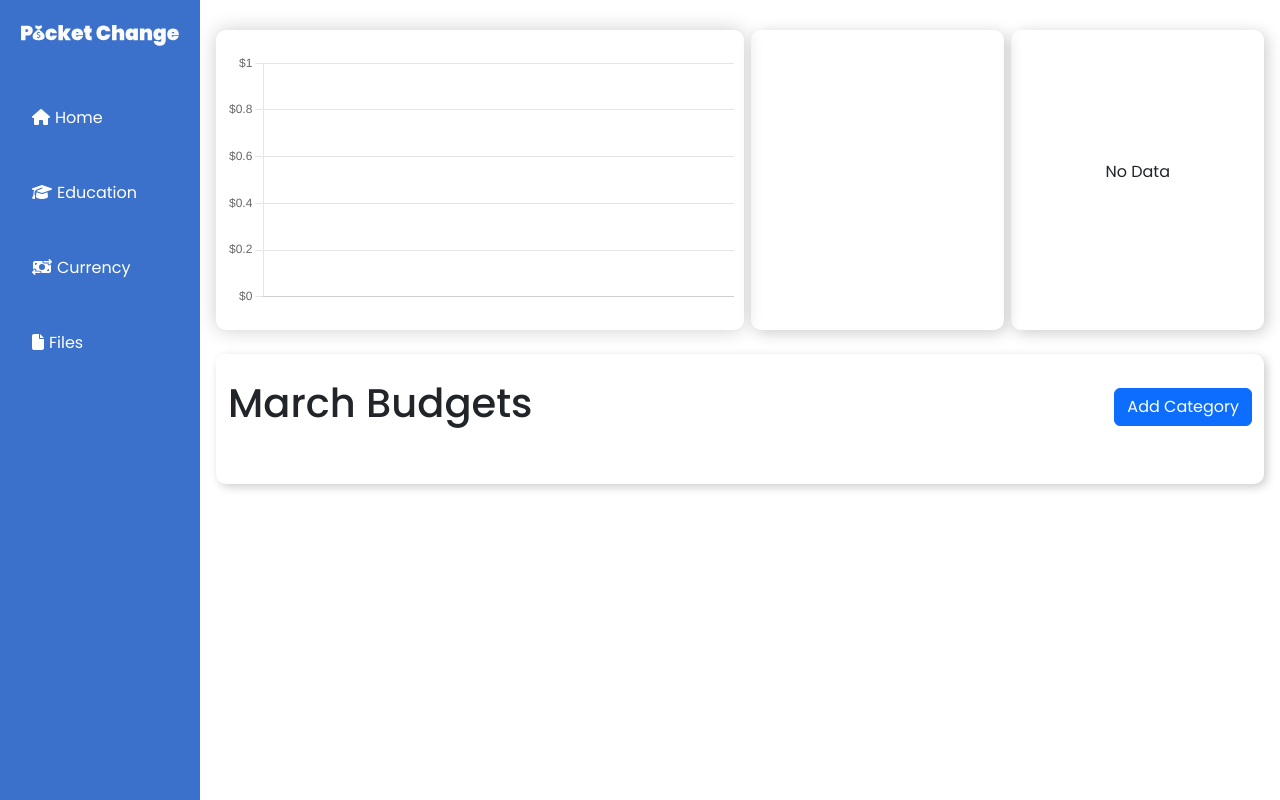
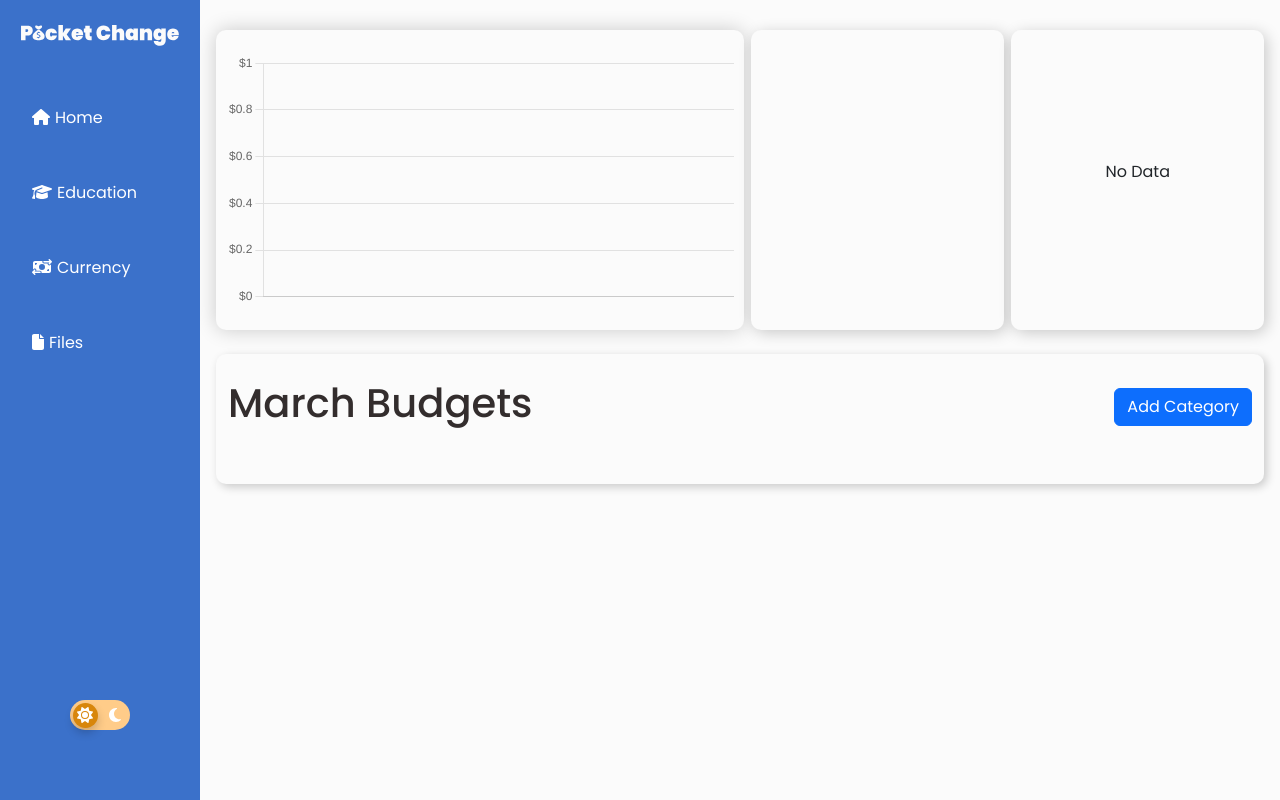
Before and after one commit to Ale4ero/budget-app, a React (Create React App) app: page / in a window 1280 px wide. Built offline with nearby package versions, Linux system fonts and the light colour scheme.

Commit message:
dark mode update

```diff
--- a/src/App.css
+++ b/src/App.css
@@ -10,11 +10,22 @@
     --dark: #332D2D;
     --gray: #515152;
     --light: #FBFBFB;
+    --color: #332D2D;
+    --bodyBg: #FBFBFB;
+    --contBg: #FBFBFB;
+    --red: #EE4266;
+}
+
+[data-theme="dark"] {
+    --bodyBg: #1c2e3b;
+    --contBg: #2a3a46;
+    --color: #FBFBFB;
 }
 
 .App{
     width: 100vw;
     height: 100vh;
+    background-color: var(--bodyBg);
 }
 
 .center{
@@ -56,6 +67,7 @@
     display: flex;
     align-items: center;
     justify-content: center;
+    background-color: var(--contBg);
 }
 
 .donutGraph{
@@ -67,6 +79,7 @@
     padding: 10px;
     display: flex;
     justify-content: center;
+    background-color: var(--contBg);
 }
 
 .dataContainer{
@@ -77,11 +90,13 @@
     height:100%;
     padding: 5px;
     /* display: flexbox; */
+    background-color: var(--contBg);
 }
 
 .totalDetails{
     margin-top: 10px;
     margin: 0 10px;
+    color: var(--color);
 }
 
 
@@ -96,10 +111,18 @@
     /* background-color: #756388; */
 }
 
+.budgetCard{
+    color: var(--color);
+    background-color: var(--bodyBg);
+    border-radius: 5px;
+}
+
 .budgetsContainer {
     box-shadow: 3px 3px 10px rgba(0, 0, 0, 0.2);
     border-radius: 10px;
     padding: 25px;
+    background-color: var(--contBg);
+    color: var(--color);
 }
 
 .budgetGrid{
@@ -119,6 +142,16 @@
     z-index: 1;
 
     transition: 0.4s;
+}
+
+.side-nav-bottom{
+    position: absolute;
+    bottom: 0;
+    display: flex;
+    align-items: center;
+    justify-content: center;
+    width: 100%;
+    padding-bottom: 70px;
 }
 
 
@@ -188,11 +221,11 @@
 .deleteButton{
     padding: 0;
     /* margin: 0; */
-    width: 20px;
-    height: 20px;
-    border: red solid 1px;
+    width: 25px;
+    height: 25px;
+    border: var(--red) solid 1px;
     border-radius: 5px;
-    color: red;
+    color: var(--red);
     display: flex;
     align-items: center;
     justify-content: center;
@@ -201,10 +234,10 @@
 
 .deleteButton:hover{
     cursor: pointer;
-    background-color: rgba(255, 0, 0, 0.2);
-    scale: 1.3;
+    background-color: var(--red);
+    color:#ffffff;
+    scale: 1.1;
 }
-
 
 
 
--- a/src/App.js
+++ b/src/App.js
@@ -45,6 +45,9 @@ function App() {
 
 
 
+
+
+
   function openAddExpenseModal(budgetId){
     setShowAddExpenseModal(true)
     setAddExpenseModalModalId(budgetId)
@@ -55,8 +58,6 @@ function App() {
     setConfirmModalBudgetId(budgetId)
     setConfirmModalBudgetName(budgetName)
   }
-
-
 
 
 
@@ -76,6 +77,9 @@ function App() {
     const catNames= []
     const catSpending = []
     const catMax = []
+    var chartColor = "#666"
+
+
 
     function getChartData(){
       for(var i = 0; i < budgets.length; i++ ){
@@ -88,8 +92,22 @@ function App() {
       }
     }
 
+    function checkTheme(){
+      if (document.querySelector("body").getAttribute('data-theme') === 'dark'){
+        console.log("I know the theme is dark")
+        chartColor = "#F2EFF2"
+      }else{
+        console.log("theme is light")
+        chartColor = "#666"
+      }
+    }
+
+
+
 
     getChartData()
+
+    checkTheme()
 
     setBarChartData({
       labels: catNames,
@@ -134,7 +152,10 @@ function App() {
             drawOnChartArea: false,
             drawTicks: false
           },
-          beginAtZero: true
+          beginAtZero: true,
+          ticks: {
+            color: chartColor
+          }
         },
         y: {
           beginAtZero: true,
@@ -146,7 +167,8 @@ function App() {
                 style: "currency",
                 minimumFractionDigits: 0
               }).format(value)
-            }
+            },
+            color: chartColor
           }
         }
 
@@ -159,7 +181,10 @@ function App() {
       responsive: true,
       plugins: {
         legend: {
-          position: 'top'
+          position: 'top',
+          labels: {
+            color: chartColor
+          }
         }
       },
     })
--- /dev/null
+++ b/src/DarkMode/DarkMode.css
@@ -0,0 +1,83 @@
+.dark_mode {
+    margin-top: 20px;
+    color: white;
+}
+
+.sunIcon{
+
+    position: absolute;
+    margin-left: 5px;
+    margin-top: 2px;
+}
+
+.moonIcon{
+    position: absolute;
+    margin-left: 35px;
+    margin-top: 2px;
+}
+
+.dark_mode_label {
+    width: 60px;
+    height: 30px;
+    position: relative;
+    display: block;
+    /* background: #ebebeb; */
+    background: #ffcc89;
+    border-radius: 200px;
+    cursor: pointer;
+    transition: 0.3s;
+}
+.dark_mode_label:after {
+    content: "";
+    width: 25px;
+    height: 25px;
+    position: absolute;
+    top: 3px;
+    left: 3px;
+    /* background: linear-gradient(180deg, #ffcc89, #d8860b); */
+    background: #d8860b;
+    border-radius: 180px;
+    box-shadow: 0px 5px 10px rgba(0, 0, 0, 0.2);
+    transition: 0.3s;
+}
+.dark_mode_input {
+    width: 0;
+    height: 0;
+    visibility: hidden;
+}
+.dark_mode_input:checked + .dark_mode_label {
+    /* background: #242424; */
+    background: #294a64;
+}
+.dark_mode_input:checked + .dark_mode_label:after {
+    left: 57px;
+    transform: translateX(-100%);
+    background: #2c96e7;
+    /* background: #3a3a3a; */
+}
+.dark_mode_label:active:after {
+    width: 30px;
+}
+
+.dark_mode_label svg {
+    position: absolute;
+    width: 20px;
+    top: 5px;
+    z-index: 100;
+}
+.dark_mode_label svg.sun {
+    left: 5px;
+    fill: #fff;
+    transition: 0.3s;
+}
+.dark_mode_label svg.moon {
+    left: 40px;
+    fill: #7e7e7e;
+    transition: 0.3s;
+}
+.dark_mode_input:checked + .dark_mode_label svg.sun {
+    fill: #7e7e7e;
+}
+.dark_mode_input:checked + .dark_mode_label svg.moon {
+    fill: #fff;
+}
--- /dev/null
+++ b/src/DarkMode/DarkMode.js
@@ -0,0 +1,53 @@
+import React from "react";
+import { FontAwesomeIcon } from '@fortawesome/react-fontawesome'
+import { faSun, faMoon } from '@fortawesome/free-solid-svg-icons'
+import "./DarkMode.css";
+
+const sunIcon = <FontAwesomeIcon  icon={faSun}/>
+const moonIcon = <FontAwesomeIcon  icon={faMoon}/>
+
+const DarkMode = () => {
+    const setDarkMode = () => {
+        document.querySelector("body").setAttribute('data-theme', 'dark')
+        localStorage.setItem("selectedTheme", "dark")
+    }
+    const setLightMode = () => {
+        document.querySelector("body").setAttribute('data-theme', 'light')
+        localStorage.setItem("selectedTheme", "light")
+    }
+
+    const selectedTheme = localStorage.getItem("selectedTheme")
+
+    if(selectedTheme === "dark"){
+        setDarkMode()
+    }
+
+    const toggleTheme = (e) => {
+        if (e.target.checked){
+            setDarkMode()
+        }else{
+            setLightMode()
+        }
+        window.location.reload()
+    }
+    return (
+        <div className='dark_mode'>
+            <input
+                className='dark_mode_input'
+                type='checkbox'
+                id='darkmode-toggle'
+                onChange={toggleTheme}
+                defaultChecked={selectedTheme==='dark'}
+            />
+            <label className='dark_mode_label' for='darkmode-toggle'>
+                {/* <Sun />
+                <Moon /> */}
+                <div className="sunIcon">{sunIcon}</div>
+
+                <div className="moonIcon">{moonIcon}</div>
+            </label>
+        </div>
+    );
+};
+
+export default DarkMode;
--- a/src/components/BudgetCard.js
+++ b/src/components/BudgetCard.js
@@ -1,13 +1,15 @@
 import { Card, ProgressBar, Stack, Button } from "react-bootstrap";
 import { currencyFormatter } from "../utils";
+import { FontAwesomeIcon } from '@fortawesome/react-fontawesome'
+import { faTrashCan } from '@fortawesome/free-solid-svg-icons'
 
-
+const trashIcon = <FontAwesomeIcon icon={faTrashCan} size="xs"/>
 
 
 export default function BudgetCard({name, amount, max, gray, hideButtons, onAddExpenseClick, onViewExpensesClick, onDeleteBudgetClick, budgetId}) {
 
 
-    const classNames = []
+    const classNames = ["budgetCard "]
 
     if(amount > max){
         classNames.push("bg-danger", "bg-opacity-10")
@@ -17,7 +19,7 @@ export default function BudgetCard({name, amount, max, gray, hideButtons, onAddE
 
     return (
         <Card className={classNames.join(" ")}>
-            <Card.Body>
+            <Card.Body className="budgetCard">
                 <Card.Title className="d-flex justify-content-between align-items-baseline fw-normal mb-3">
                     <div className="me-2">{name}</div>
                     <div className="d-flex align-items-baseline">
@@ -28,7 +30,7 @@ export default function BudgetCard({name, amount, max, gray, hideButtons, onAddE
                         )}
 
                         {!hideButtons && (
-                            <div className="deleteButton" onClick={onDeleteBudgetClick}>&times;</div>
+                            <div className="deleteButton" onClick={onDeleteBudgetClick}><i>{trashIcon}</i></div>
                         )}
                     </div>
                 </Card.Title>
--- a/src/components/ConfirmModal.js
+++ b/src/components/ConfirmModal.js
@@ -12,10 +12,11 @@ export default function ConfirmModal({show, handleClose, budgetId, budgetName})
   return (
     <>
         <Modal show={show} onHide={handleClose}>
-        <Modal.Header closeButton>
+        <Modal.Header>
           <Modal.Title>{name}</Modal.Title>
         </Modal.Header>
         <Modal.Body>
+        <p>All expenses will be moved into "Uncategorized" category.</p>
             <Button className='mx-3' variant="primary" onClick={()=>{
                 deleteBudget(budgetId)
             }}>
--- a/src/components/Sidebar.js
+++ b/src/components/Sidebar.js
@@ -2,6 +2,7 @@ import "../App.css"
 import { FontAwesomeIcon } from '@fortawesome/react-fontawesome'
 import { faFile, faHouse, faMoneyBillTransfer } from '@fortawesome/free-solid-svg-icons'
 import { faGraduationCap } from '@fortawesome/free-solid-svg-icons'
+import DarkMode from "../DarkMode/DarkMode"
 
 const houseIcon = <FontAwesomeIcon icon={faHouse} />
 const educationIcon = <FontAwesomeIcon icon={faGraduationCap} />
@@ -24,6 +25,9 @@ export default function Sidebar() {
           <li><a href="#"><i>{fileIcon}</i><p>Files</p></a></li>
         </ul>
       </div>
+      <div className="side-nav-bottom">
+        <DarkMode/>
+      </div>
     </div>
     </>
   )
--- a/src/components/TotalBudgetCard.js
+++ b/src/components/TotalBudgetCard.js
@@ -37,8 +37,8 @@ export default function TotalBudgetCard() {
 
     return (
       <Card style={{height: "100%"}}>
-        <Card.Body>
-          <Card.Title className="d-flex justify-content-between align-items-baseline fw-normal mb-3">
+        <Card.Body className="budgetCard">
+          <Card.Title className="d-flex justify-content-between align-items-baseline fw-normal mb-3 budgetCard">
             <div style={{ fontSize: "25px"}} className="me-2 fw-bold ">Total</div>
             <div className="d-flex align-items-baseline">
               {currencyFormatter.format(amount)}
```
Also changed, not shown: src/DarkMode/Moon.svg (added), src/DarkMode/Sun.svg (added).
